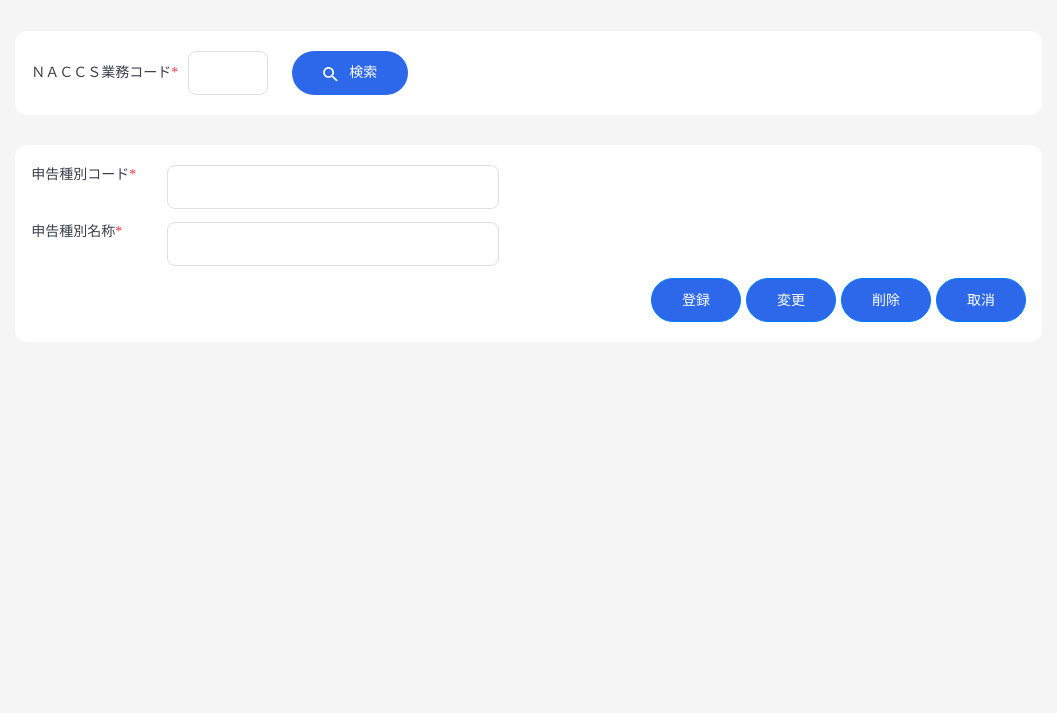
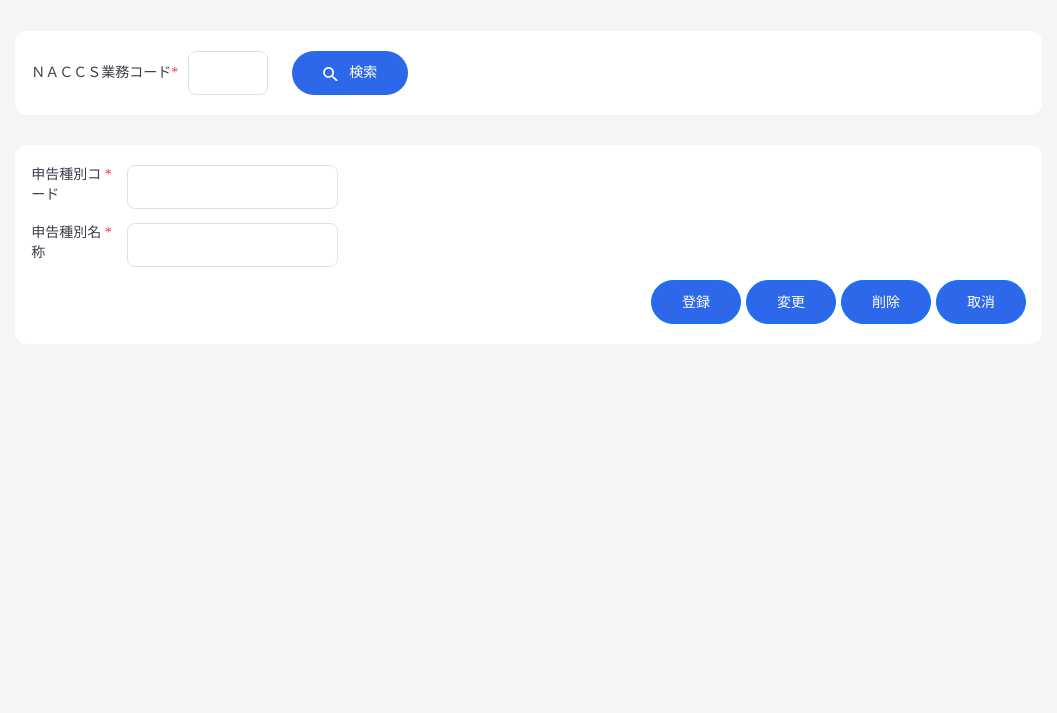
Before and after one commit to tranphuc200299/import, a Django app: template main/templates/menu/menu4/f_cfsc2100.html in a window 1280 px wide. Shown: the part 71-784 px from the top of the page, without its empty margins (213-1270 px from the left). Run offline with Django 4.2, Linux system fonts and the light colour scheme; the template is opened without the code that fills it, so the values that code supplies are empty; parts of the project's set-up code (start-up, migrations or seed data) failed here and were passed over; some libraries are stand-ins or nearby versions.

Commit message:
[f_cfsc1100] update html

```diff
--- a/main/templates/menu/menu4/f_cfsc2100.html
+++ b/main/templates/menu/menu4/f_cfsc2100.html
@@ -1,7 +1,7 @@
 {% extends 'base.html' %}
 {% load static %}
 
-{% block title %}海貨業者コード登録{% endblock title %}
+{% block title %}申告種別変換コード登録{% endblock title %}
 
 {% block main %}
 <form id="f_cfsc2100" method="post" action="">
@@ -19,24 +19,24 @@
          <div class="card">
             <div class="form-horizontal">
                 <div class="form-group col-lg-12">
-                    <div class="col-lg-9 col-sm-12 row">
-                        <label class="col-lg-2 col-sm-8 d-flex" for="txt_aprmsybt" tabindex="7">申告種別コード <span
+                    <div class="col-lg-6 col-sm-12 row">
+                        <label class="col-lg-2 col-sm-8 d-flex control-label" for="txt_aprmsybt" tabindex="7">申告種別コード<span
                             class="required">*</span></label>
                         <div class="col-lg-6 col-sm-8 d-flex">{% include "includes/textbox.html" with class="form-control" id="txt_aprmsybt" name="txt_aprmsybt" MaxLength=3 Change="True" tabIndex=8 %}</div>
                     </div>
                 </div>
                 <div class="form-group col-lg-12">
-                    <div class="col-lg-9 col-sm-12 row">
-                        <label class="col-lg-2 col-sm-8 d-flex" for="txt_aprmsybtnm" tabindex="7">申告種別名称 <span
+                    <div class="col-lg-6 col-sm-12 row">
+                        <label class="col-lg-2 col-sm-8 d-flex label-form-group" for="txt_aprmsybtnm" tabindex="9">申告種別名称<span
                             class="required">*</span></label>
                         <div class="col-lg-6 col-sm-8 d-flex">{% include "includes/textbox.html" with class="form-control" id="txt_aprmsybtnm" name="txt_aprmsybtnm" MaxLength=25 Title="必須入力" tabIndex=10 %}</div>
                     </div>
                 </div>
                 <div class="row btn-footer">
                     <div class="col-12 d-flex">
-                        {% include "includes/button.html" with name="action" id="cmd_entry" class="btn btn-primary " Text="登録" tabIndex=28 IsEnable=cmd_entry_enable %}
-                        {% include "includes/button.html" with name="action" id="cmd_change" class="btn btn-primary" Text="変更" tabIndex=29 IsEnable=cmd_change_enable %}
-                        {% include "includes/button.html" with name="action" id="cmd_delete" class="btn btn-primary" Text="削除" tabIndex=30 IsEnable=cmd_delete_enable %}
+                        {% include "includes/button.html" with name="action" id="cmd_entry" class="btn btn-primary " Text="登録" tabIndex=11 IsEnable=cmd_entry_enable %}
+                        {% include "includes/button.html" with name="action" id="cmd_change" class="btn btn-primary" Text="変更" tabIndex=12 IsEnable=cmd_change_enable %}
+                        {% include "includes/button.html" with name="action" id="cmd_delete" class="btn btn-primary" Text="削除" tabIndex=13 IsEnable=cmd_delete_enable %}
                         {% include "includes/button.html" with name="action" id="cmd_cancel" class="btn btn-primary" Text="取消" tabIndex=31 %}
                     </div>
                 </div>
@@ -44,7 +44,3 @@
         </div>
 </form>
 {% endblock main %}
-
-{% block js %}
-
-{% endblock js %}
```
